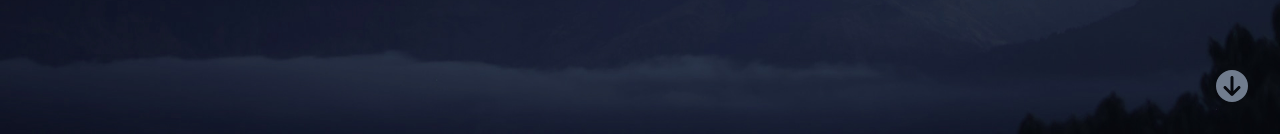
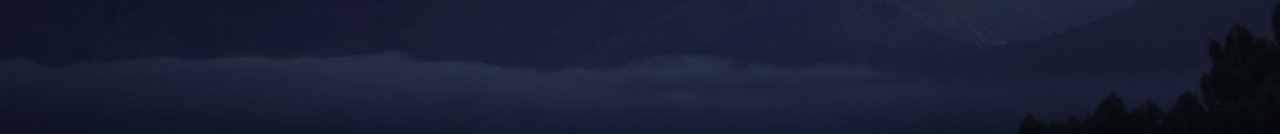
Before and after one commit to 7oiden/portfolio-v3, a React (Vite) app: page / in a window 1280 px wide. Shown: the part 666-800 px from the top of the page. Built offline with nearby package versions, Linux system fonts and the light colour scheme.

Commit message:
page scroll icon added

```diff
--- a/css/styles.css
+++ b/css/styles.css
@@ -4,6 +4,7 @@ html {
   -webkit-user-select: none;
      -moz-user-select: none;
           user-select: none;
+  scroll-behavior: smooth;
 }
 
 *,
@@ -825,18 +826,35 @@ img {
 
 .page-scroll {
   position: fixed;
-  bottom: 2rem;
-  right: 2rem;
-  width: 2rem;
-  height: 2rem;
+  bottom: 0;
+  right: 0;
+  width: 6rem;
+  height: 6rem;
   z-index: 1000;
-  opacity: 0.75;
+  background-color: #38bdf8;
+  border-radius: 50%;
   cursor: pointer;
 }
+@media (min-width: 992px) {
+  .page-scroll {
+    width: 8rem;
+    height: 8rem;
+  }
+}
 .page-scroll__icon {
-  width: 100%;
+  width: 1rem;
   height: auto;
-  color: #94a3b8;
+  color: #fff;
+  position: absolute;
+  left: 1.25rem;
+  top: 1.25rem;
+}
+@media (min-width: 992px) {
+  .page-scroll__icon {
+    width: 1.5rem;
+    left: 1.5rem;
+    top: 1.5rem;
+  }
 }
 
 .project {
--- a/src/components/common/PageScroll.jsx
+++ b/src/components/common/PageScroll.jsx
@@ -1,24 +1,40 @@
-import { useEffect } from "react";
-import { FaCircleArrowDown } from "react-icons/fa6";
+import { useEffect, useRef } from "react";
+import { FaArrowUpLong } from "react-icons/fa6";
 import { useSpring, animated } from "@react-spring/web";
 
 export default function PageScroll() {
-  const AnimatedIcon = animated(FaCircleArrowDown);
-
   const [springs, api] = useSpring(() => ({
-    from: { transform: "rotate(0deg)" },
+    from: { opacity: 0, transform: "translate(50%, 50%)" },
   }));
 
+  const prevScrollY = useRef(0);
+
+  console.log(prevScrollY);
+
   const handleScroll = () => {
-    if (window.scrollY > 100) {
+    const currentScrollY = window.scrollY;
+
+    if (currentScrollY > prevScrollY.current) {
+      // Scrolling down
       api.start({
-        to: { transform: "rotate(180deg)" },
+        to: { opacity: 0 },
+        config: { duration: 200 },
+      });
+    } else if (currentScrollY < 100) {
+      // At top of page
+      api.start({
+        to: { opacity: 0 },
+        config: { duration: 200 },
       });
     } else {
+      // Scrolling up
       api.start({
-        to: { transform: "rotate(0deg)" },
+        to: { opacity: 1 },
+        config: { duration: 200 },
       });
     }
+
+    prevScrollY.current = currentScrollY;
   };
 
   function handleScrollToTop() {
@@ -35,8 +51,12 @@ export default function PageScroll() {
   }, []);
 
   return (
-    <div className="page-scroll" onClick={handleScrollToTop}>
-      <AnimatedIcon className="page-scroll__icon" style={{ ...springs }} />
-    </div>
+    <animated.div
+      className="page-scroll"
+      onClick={handleScrollToTop}
+      style={{ ...springs }}
+    >
+      <FaArrowUpLong className="page-scroll__icon" />
+    </animated.div>
   );
 }
--- a/src/sass/partials/_base.scss
+++ b/src/sass/partials/_base.scss
@@ -2,6 +2,7 @@ html {
   box-sizing: border-box;
   height: 100%;
   user-select: none;
+  scroll-behavior: smooth;
 }
 
 *,
--- a/src/sass/partials/_icons.scss
+++ b/src/sass/partials/_icons.scss
@@ -173,17 +173,32 @@
 
 .page-scroll {
   position: fixed;
-  bottom: 2rem;
-  right: 2rem;
-  width: 2rem;
-  height: 2rem;
+  bottom: 0;
+  right: 0;
+  width: 6rem;
+  height: 6rem;
   z-index: 1000;
-  opacity: 0.75;
+  background-color: getColor(accentCol1);
+  border-radius: 50%;
   cursor: pointer;
 
+  @media (min-width: getBreakpoint(large)) {
+    width: 8rem;
+  height: 8rem;
+  }
+
   &__icon {
-    width: 100%;
+    width: 1rem;
     height: auto;
-    color: getColor(textLight);
+    color: #fff;
+    position: absolute;
+    left: 1.25rem;
+    top: 1.25rem;
+
+    @media (min-width: getBreakpoint(large)) {
+      width: 1.5rem;
+      left: 1.5rem;
+      top: 1.5rem;
+    }
   }
 }
```
Also changed, not shown: 1 other file (tests, documents, lock files or other folders).
